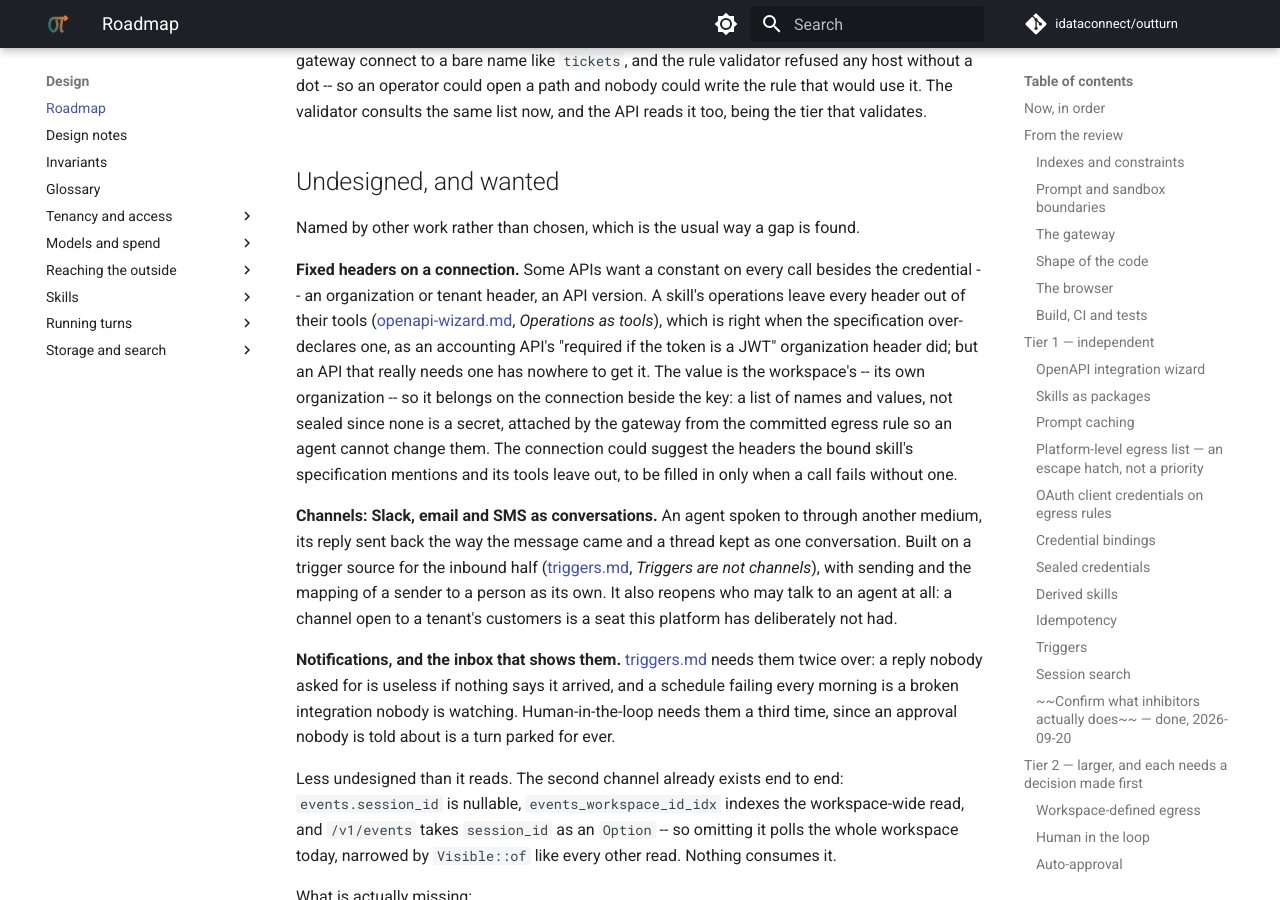
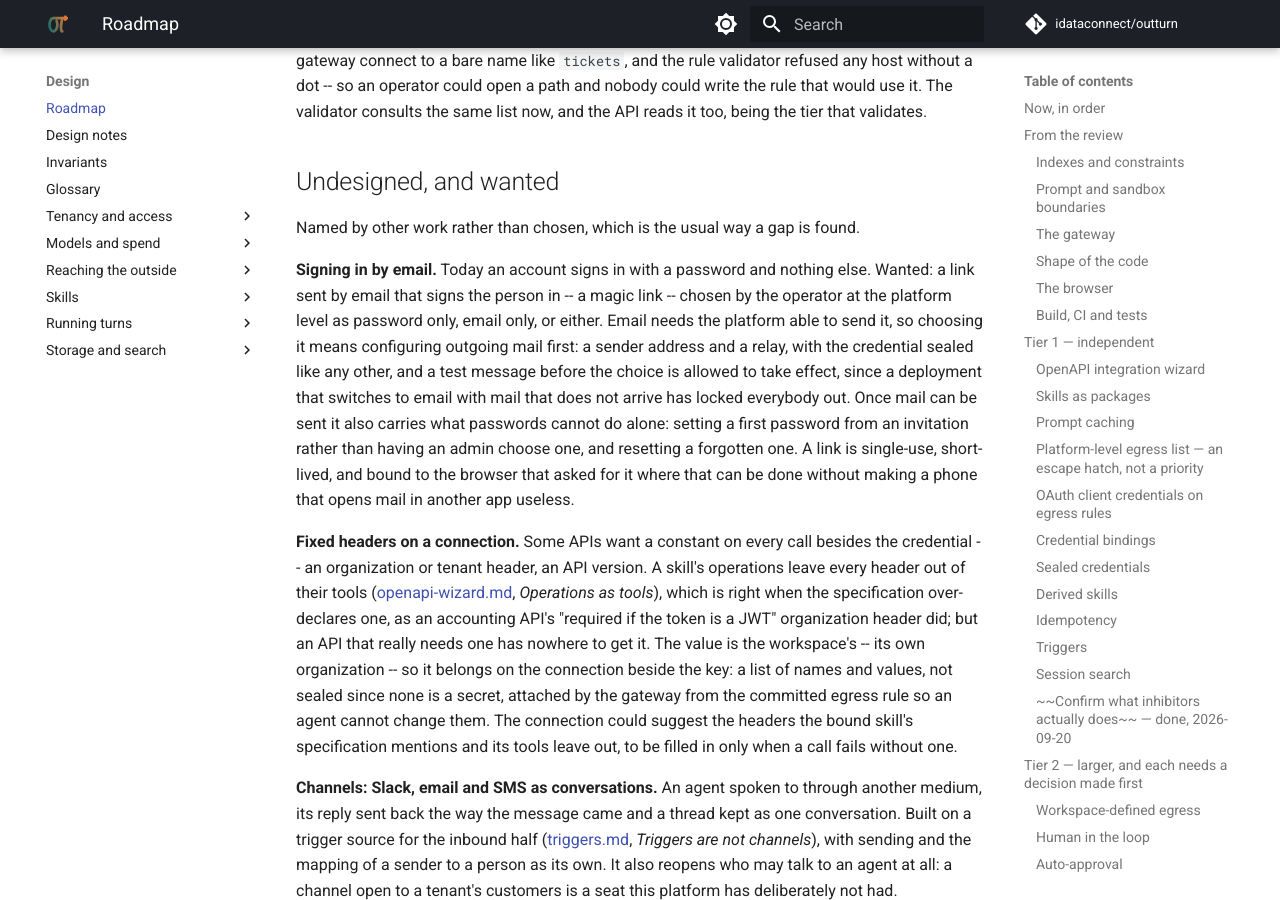
Before and after one commit to idataconnect/outturn, an MkDocs documentation site: the page built from docs/roadmap.md, in a window 1280 px wide and 900 px high, scrolled down 12622 px. Built offline with MkDocs 1.6.1 and Material for MkDocs 9.7.7, drawn with Linux system fonts in a browser that asks for light colours; comment, search, counter and statistics services are not loaded; some of the changed text lies outside the part shown.

Commit message:
Note signing in by email as wanted, chosen at the platform level
Co-Authored-By: Claude Opus 5.5 <noreply@anthropic.com>

```diff
--- a/docs/roadmap.md
+++ b/docs/roadmap.md
@@ -19,9 +19,9 @@ Everything below it is the longer view. An item leaves this list when it is
 committed and verified, and new work goes in where it belongs, not at the end.
 
 1. **What the review of 2026-10-20 left** (*From the review*, below): the
-   ten fixes, the retention sweeps, the indexes and name uniqueness are in;
-   the prompt and sandbox boundaries go next, then the rest in the order
-   given there.
+   ten fixes, the retention sweeps, the indexes, name uniqueness, the prompt
+   and sandbox boundaries and the gateway's findings are in; the rest goes in
+   the order given there.
 2. **What is left of triggers** ([triggers.md](triggers.md)): one form with a
    common half for every kind, attachments on mail, then IMAP.
 3. **A first real call to Amazon Bedrock**, by whoever first has an AWS
@@ -573,6 +573,20 @@ tier that validates.
 
 Named by other work rather than chosen, which is the usual way a gap is found.
 
+**Signing in by email.** Today an account signs in with a password and
+nothing else. Wanted: a link sent by email that signs the person in -- a
+magic link -- chosen by the operator at the platform level as password only,
+email only, or either. Email needs the platform able to send it, so choosing
+it means configuring outgoing mail first: a sender address and a relay, with
+the credential sealed like any other, and a test message before the choice
+is allowed to take effect, since a deployment that switches to email with
+mail that does not arrive has locked everybody out. Once mail can be sent it
+also carries what passwords cannot do alone: setting a first password from an
+invitation rather than having an admin choose one, and resetting a forgotten
+one. A link is single-use, short-lived, and bound to the browser that asked
+for it where that can be done without making a phone that opens mail in
+another app useless.
+
 **Fixed headers on a connection.** Some APIs want a constant on every call
 besides the credential -- an organization or tenant header, an API version.
 A skill's operations leave every header out of their tools
```
